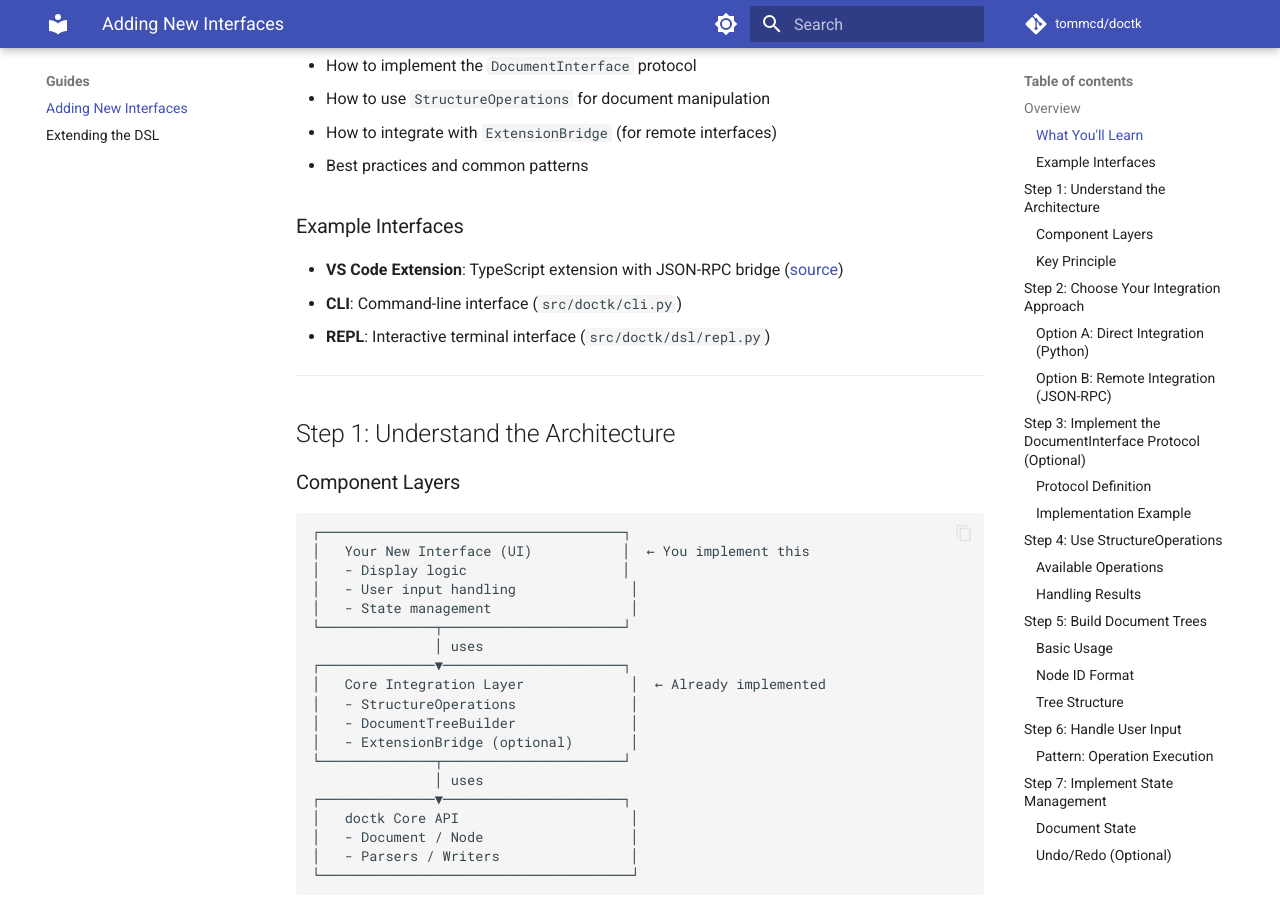
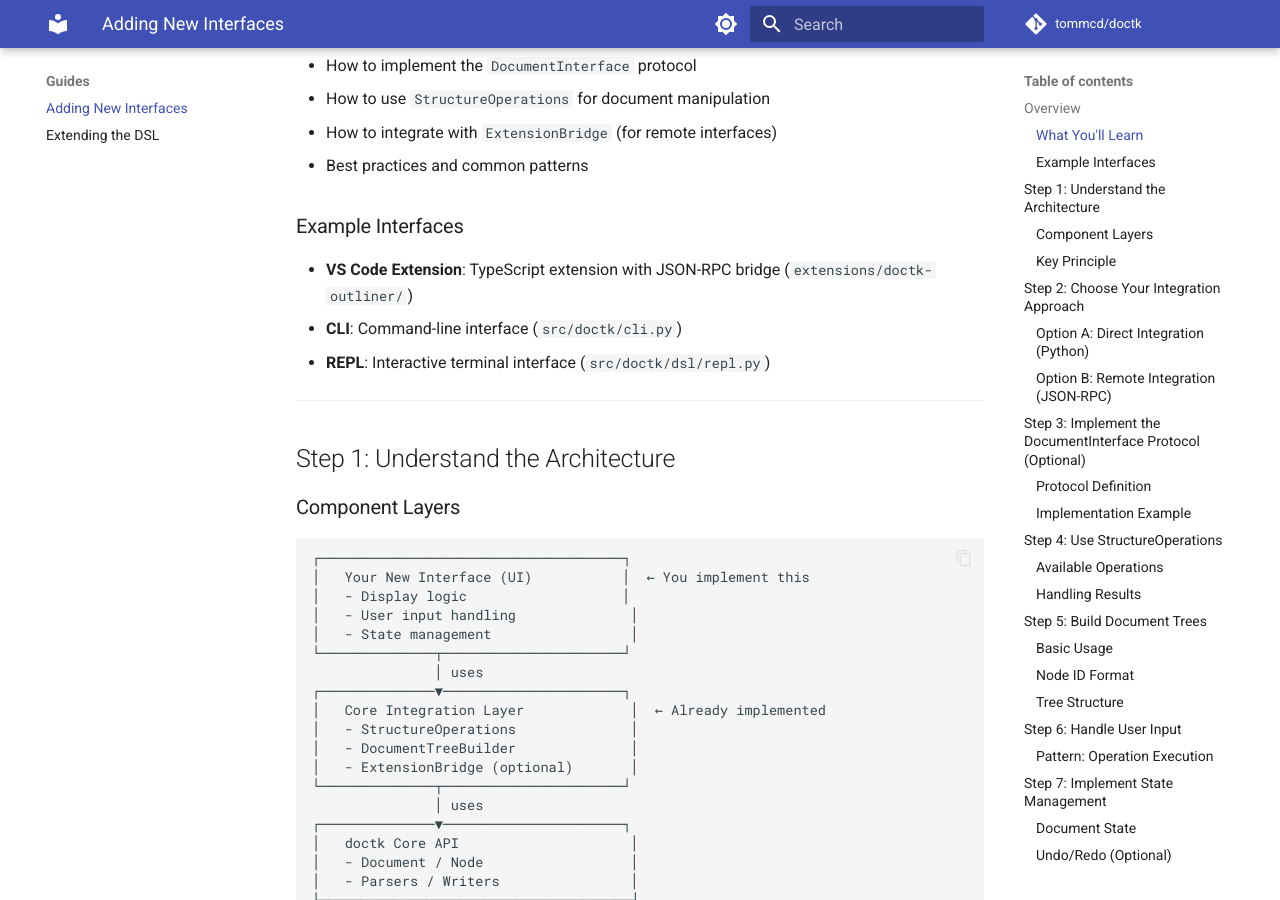
Before and after one commit to tommcd/doctk, an MkDocs documentation site: the page built from docs/guides/adding-new-interface.md, in a window 1280 px wide and 900 px high, scrolled down 498 px. Built offline with MkDocs 1.6.1 and Material for MkDocs 9.7.7, drawn with Linux system fonts in a browser that asks for light colours; comment, search, counter and statistics services are not loaded.

Commit message:
Update docs/guides/adding-new-interface.md
Co-authored-by: gemini-code-assist[bot] <176961590+gemini-code-assist[bot]@users.noreply.github.com>

```diff
--- a/docs/guides/adding-new-interface.md
+++ b/docs/guides/adding-new-interface.md
@@ -19,7 +19,7 @@ This guide walks you through adding a new interface (UI implementation) for doct
 
 ### Example Interfaces
 
-- **VS Code Extension**: TypeScript extension with JSON-RPC bridge ([source](../../extensions/doctk-outliner/))
+- **VS Code Extension**: TypeScript extension with JSON-RPC bridge (`extensions/doctk-outliner/`)
 - **CLI**: Command-line interface (`src/doctk/cli.py`)
 - **REPL**: Interactive terminal interface (`src/doctk/dsl/repl.py`)
 
```
